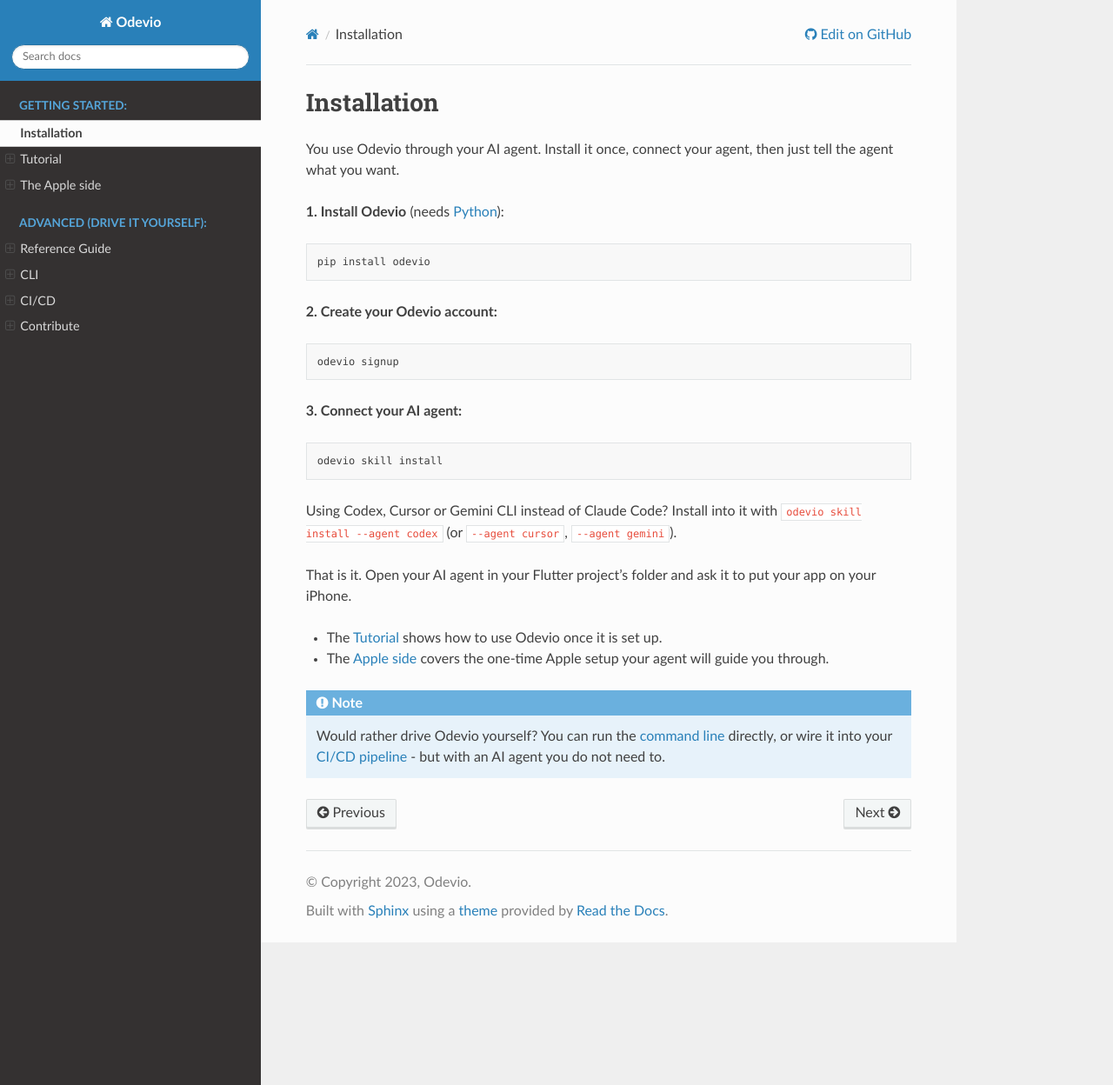
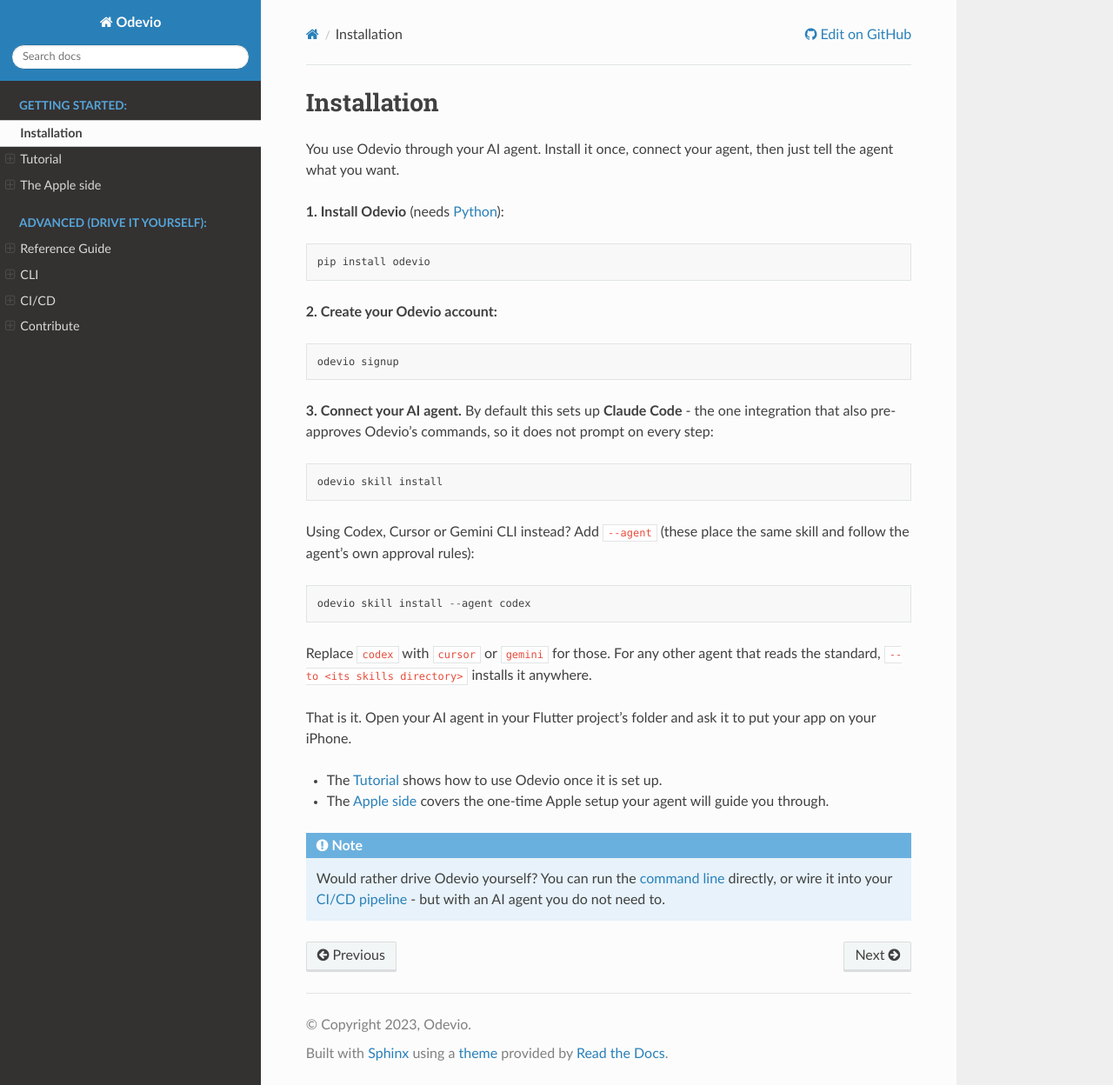
Before and after one commit to Odevio/Odevio-CLI, a Sphinx documentation site: the page built from docs/installation/index.txt, in a window 1280 px wide and 1248 px high. Shown: the whole window at 87% size. Built offline with Sphinx 7.4.7 and the Read the Docs theme 3.1.0, drawn with Linux system fonts in a browser that asks for light colours.

Commit message:
feat(skill): state Claude Code is the default in install output

```diff
--- a/docs/installation/index.txt
+++ b/docs/installation/index.txt
@@ -19,14 +19,22 @@
 
     odevio signup
 
-**3. Connect your AI agent:**
+**3. Connect your AI agent.** By default this sets up **Claude Code** - the one integration that also
+pre-approves Odevio's commands, so it does not prompt on every step:
 
 .. code-block::
 
     odevio skill install
 
-Using Codex, Cursor or Gemini CLI instead of Claude Code? Install into it with ``odevio skill install
---agent codex`` (or ``--agent cursor``, ``--agent gemini``).
+Using Codex, Cursor or Gemini CLI instead? Add ``--agent`` (these place the same skill and follow the
+agent's own approval rules):
+
+.. code-block::
+
+    odevio skill install --agent codex
+
+Replace ``codex`` with ``cursor`` or ``gemini`` for those. For any other agent that reads the standard,
+``--to <its skills directory>`` installs it anywhere.
 
 That is it. Open your AI agent in your Flutter project's folder and ask it to put your app on your iPhone.
 
```
Also changed, not shown: 1 other file.
